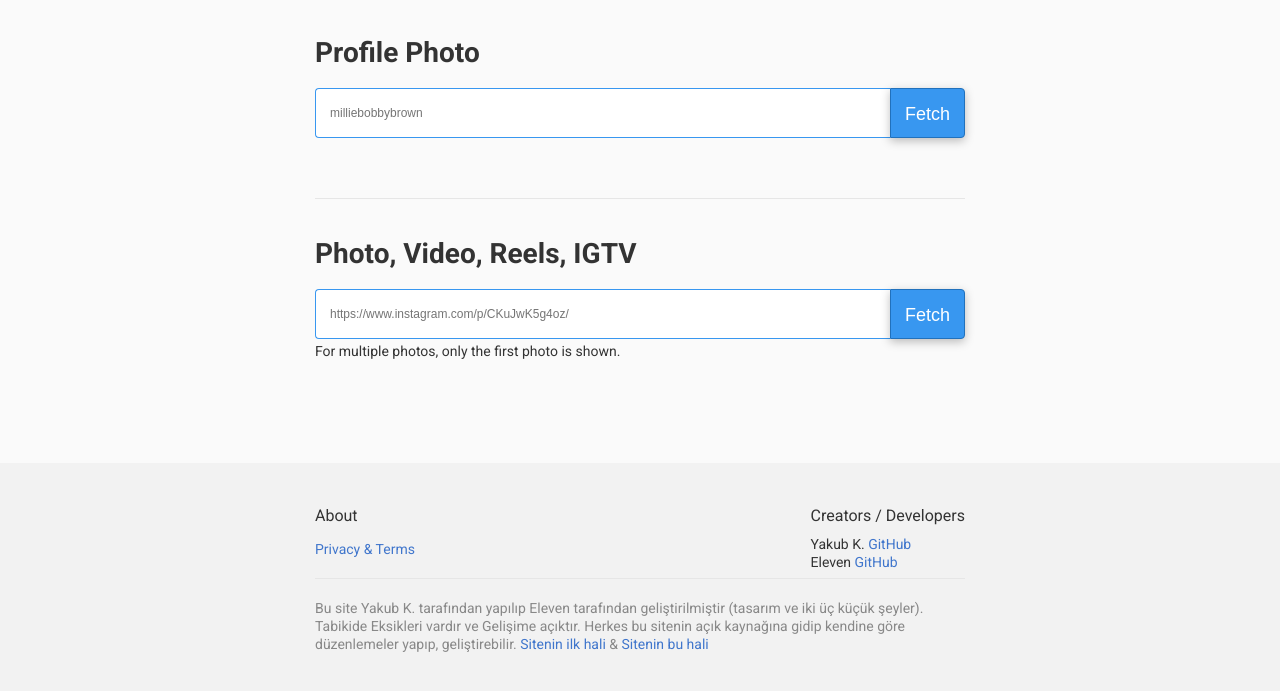
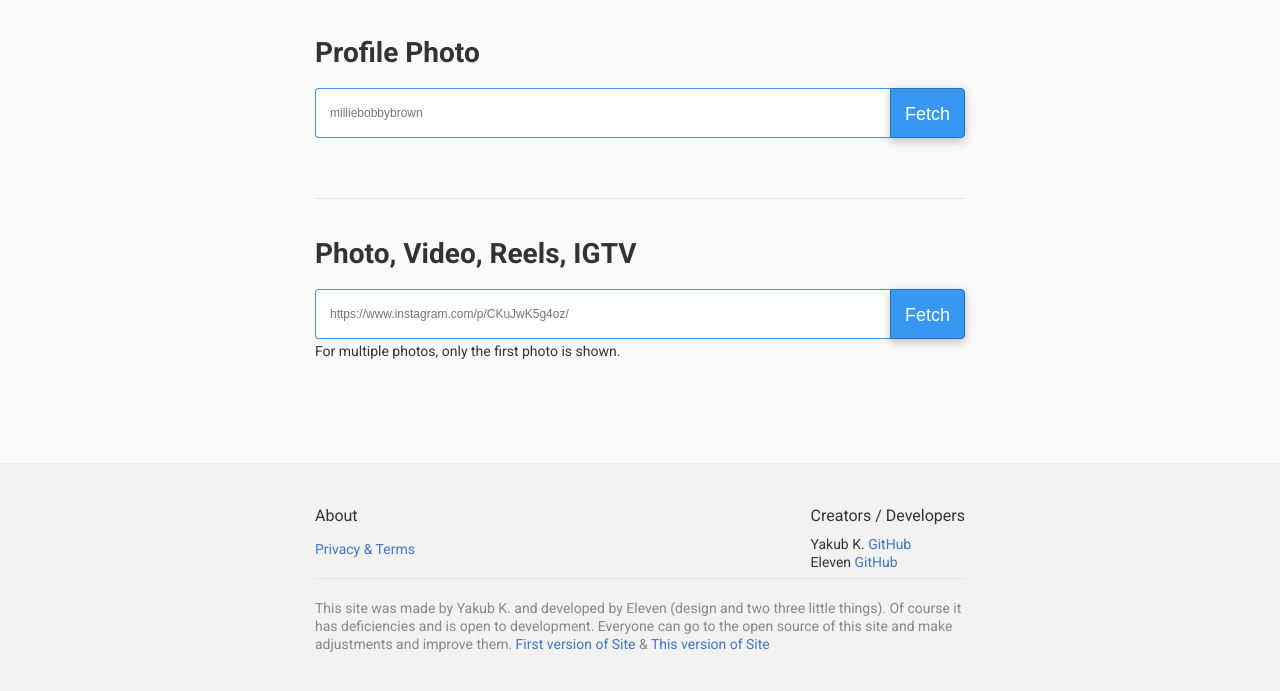
Before and after one commit to Dshowss/instagram-downloader, a plain HTML site: page en.html in a window 1280 px wide. Shown: the part 67-758 px from the top of the page. Drawn offline with nearby package versions, Linux system fonts and the light colour scheme.

Commit message:
Update en.html

```diff
--- a/en.html
+++ b/en.html
@@ -82,7 +82,7 @@
                <div class="follow"><span class="follow__label">Creators / Developers</span>Yakub K. <a target="_blank" rel="noreferrer" href="https://github.com/yakubkrh" style="text-decoration:none;">GitHub</a><br>Eleven <a target="_blank" rel="noreferrer" href="https://github.com/elevenvac" style="text-decoration:none;">GitHub</a></div>
             </nav>
             <div class="footer__about">
-               <div class="copy">Bu site Yakub K. tarafından yapılıp Eleven tarafından geliştirilmiştir (tasarım ve iki üç küçük şeyler). Tabikide Eksikleri vardır ve Gelişime açıktır. Herkes bu sitenin açık kaynağına gidip kendine göre düzenlemeler yapıp, geliştirebilir. <a target="_blank" rel="noreferrer" href="https://github.com/yakubkrh/instagramDownloader" style="text-decoration:none;">Sitenin ilk hali</a> & <a target="_blank" rel="noreferrer" href="https://github.com/elevenvac/instagram-downloader" style="text-decoration:none;">Sitenin bu hali</a></div>
+               <div class="copy">This site was made by Yakub K. and developed by Eleven (design and two three little things). Of course it has deficiencies and is open to development. Everyone can go to the open source of this site and make adjustments and improve them. <a target="_blank" rel="noreferrer" href="https://github.com/yakubkrh/instagramDownloader" style="text-decoration:none;">First version of Site</a> & <a target="_blank" rel="noreferrer" href="https://github.com/elevenvac/instagram-downloader" style="text-decoration:none;">This version of Site</a></div>
             </div>
          </div>
       </footer>
```
